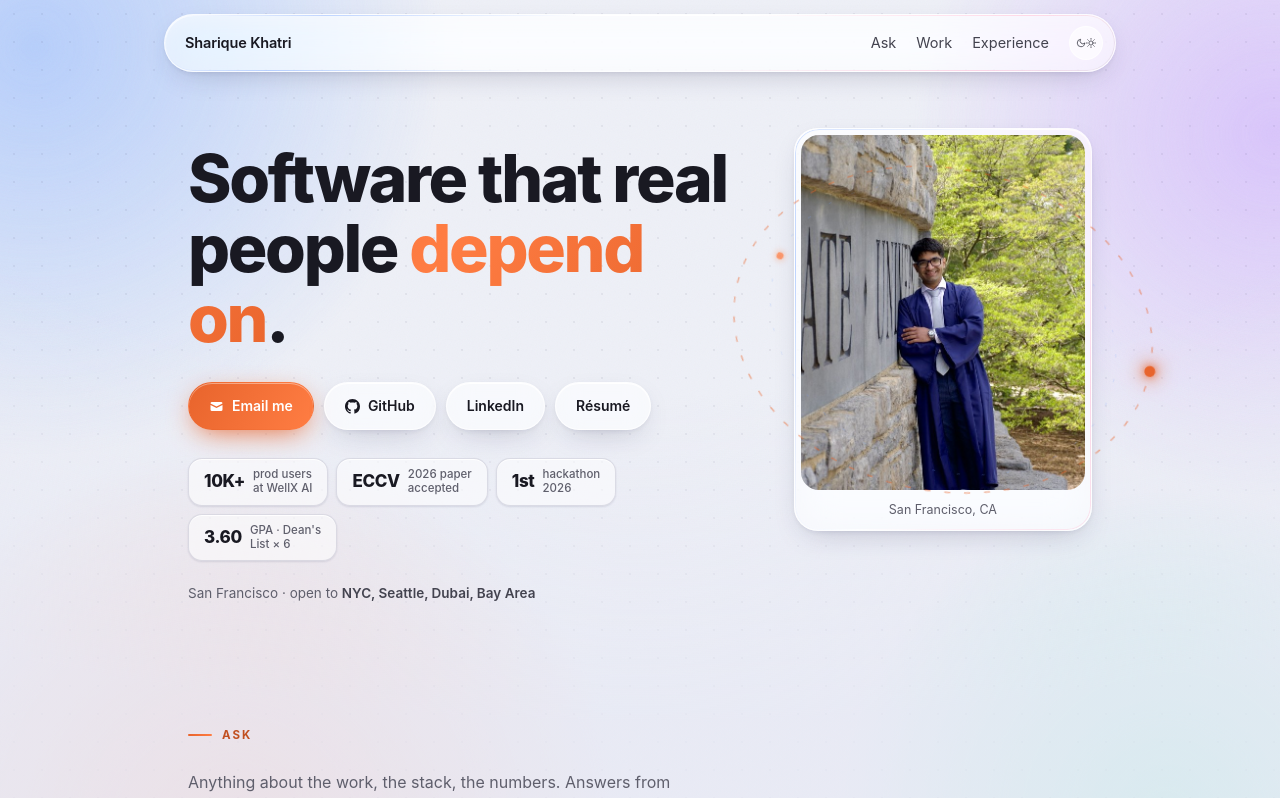
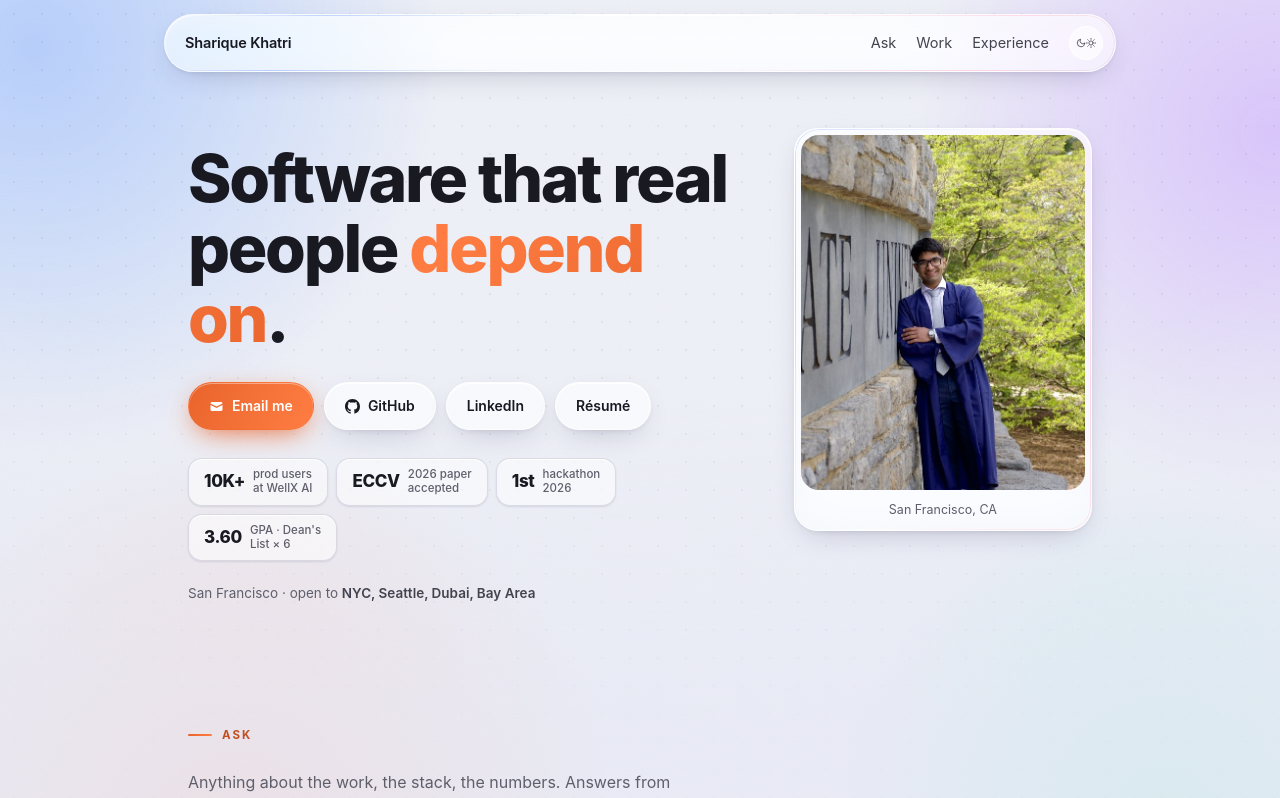
Before and after one commit to sharique2004/Flask-Website, a React (Vite) app in the folder artifacts/portfolio/: page / in a window 1280 px wide. Shown: the top 798 px of the page. Built offline with nearby package versions, Linux system fonts and the light colour scheme.

Commit message:
Remove unused code from Home component
Replit-Commit-Author: Agent

```diff
--- a/artifacts/portfolio/src/pages/Home.tsx
+++ b/artifacts/portfolio/src/pages/Home.tsx
@@ -13,21 +13,6 @@ import {
   ARCHIVE,
 } from "../data/portfolio";
 
-/** SVG orbital ring system for the hero photo */
-function PhotoOrbit() {
-  return (
-    <svg className="photo-orbit-svg" viewBox="0 0 344 444" fill="none" aria-hidden="true">
-      {/* outer dashed ring */}
-      <ellipse cx="172" cy="222" rx="162" ry="212" className="orbit-ring" />
-      {/* traveling dot on outer ring */}
-      <circle cx="172" cy="10" r="5.5" className="orbit-dot" />
-      {/* inner counter-rotating ring */}
-      <ellipse cx="172" cy="222" rx="138" ry="180" className="orbit-ring-inner" />
-      {/* inner counter dot */}
-      <circle cx="172" cy="42" r="3.5" className="orbit-dot-rev" />
-    </svg>
-  );
-}
 
 export default function Home() {
   useGlassEffects();
@@ -103,9 +88,7 @@ export default function Home() {
             </p>
           </div>
 
-          {/* photo + orbital ring */}
           <div className="photo-wrap">
-            <PhotoOrbit />
             <figure className="photo glass">
               <img
                 src="/headshot.jpg"
```
